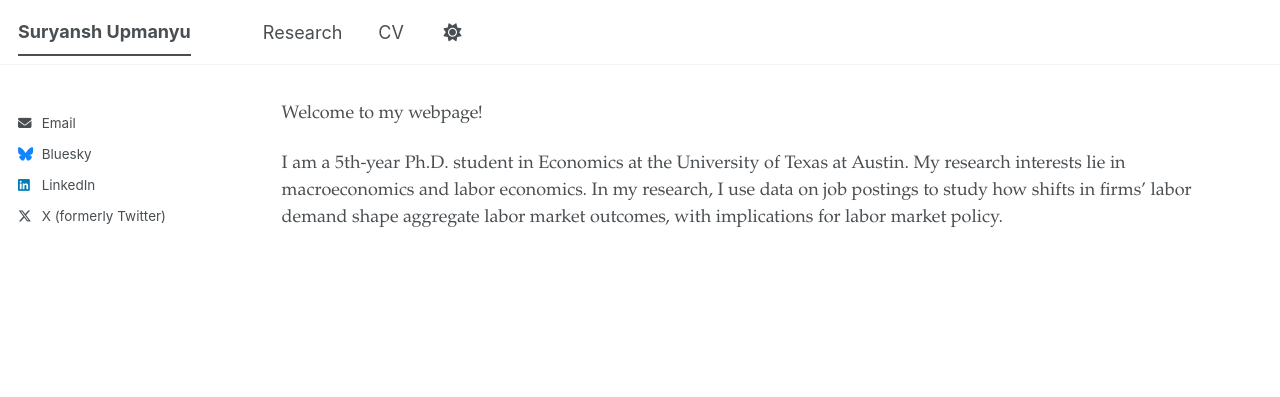
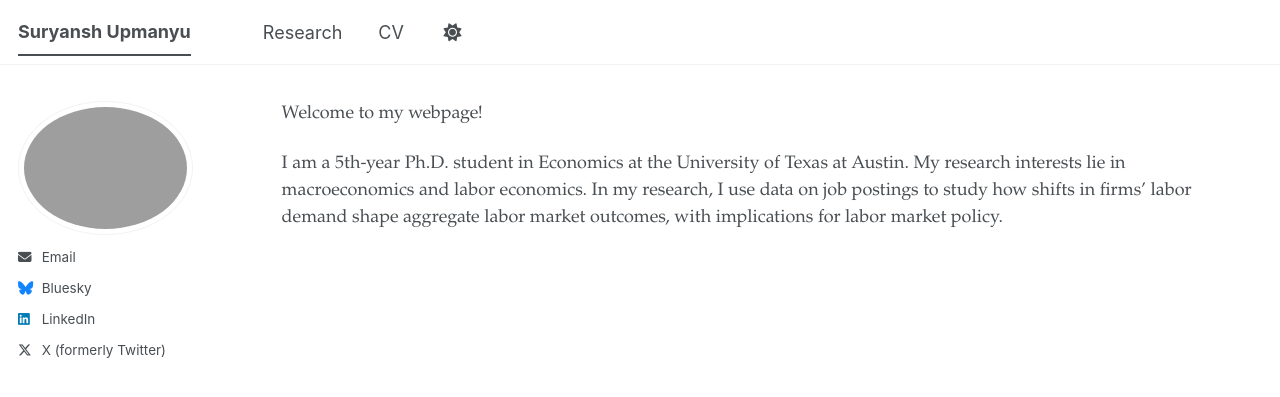
Before and after one commit to upmanyu-suryansh/upmanyu-suryansh.github.io, a Jekyll site: the page built from _pages/about.md, in a window 1280 px wide. Shown: the top 397 px of the page. Built offline with Jekyll 4.4.1, drawn with Linux system fonts in a browser that asks for light colours; a script bundle is joined from its source files by our own code; library files that are not in the unit come from our copies.

Commit message:
Comment out author avatar styles
Comment out the author avatar CSS rules.

```diff
--- a/assets/css/main.scss
+++ b/assets/css/main.scss
@@ -50,9 +50,9 @@ body {
   font-family: 'Palatino Linotype', Palatino, Book Antiqua, serif;
 }
 
-.author__avatar {
-  display: none;
-}
+// .author__avatar {
+//   display: none;
+// }
 
 .page__footer {
   display: none;
```
